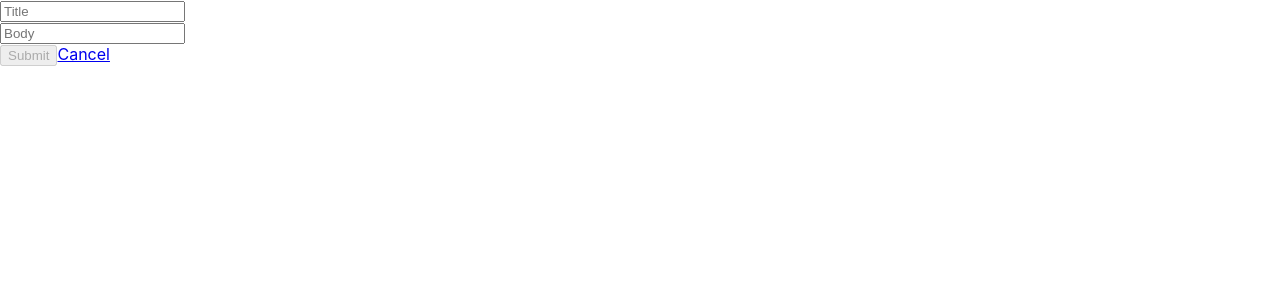
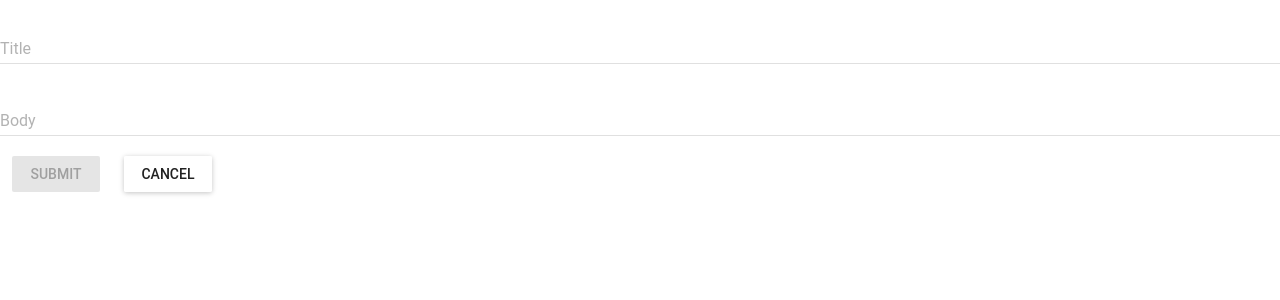
Before and after one commit to suzugumi/udemyreact-test, a React (Create React App) app: page /events/new in a window 1280 px wide. Shown: the top 300 px of the page. Built offline with nearby package versions, Linux system fonts and the light colour scheme.

Commit message:
udemy react 6-44 owari:

```diff
--- a/src/components/events_new.js
+++ b/src/components/events_new.js
@@ -4,6 +4,8 @@ import { Link } from 'react-router-dom';
 import { Field, reduxForm } from 'redux-form'
 import { span } from 'child_process';
 import { postEvent } from '../actions';
+import RaisedButton from 'material-ui/RaisedButton'
+import TextField from 'material-ui/TextField'
 
 
 class EventsNew extends Component {
@@ -15,10 +17,14 @@ class EventsNew extends Component {
     const { input, label, type, meta: { touched, error } } = field
 
     return (
-    <div>
-      <input {...input} placeholder={label} type={type} />
-      {touched && error && <span>{error}</span>}
-    </div>
+      <TextField
+      hintText={label}
+      floatingLabelText={label}
+      type={type}
+      errorText={touched && error}
+      {...input}
+      fullWidth={true}
+    />
     )
   }
 
@@ -29,14 +35,18 @@ class EventsNew extends Component {
 
   render(){
     const { handleSubmit, pristine, submitting,  invalid} = this.props
+    const style ={margin: 12}
     return (
       <form onSubmit={handleSubmit(this.onSubmit)}>
         <div><Field label="Title" name="title" type="text" component={this.renderField} /></div>
         <div><Field label="Body" name="body" type="text" component={this.renderField} /></div>
-        <div>
-          <input type="submit" value="Submit" disabled={pristine || submitting || invalid} />
-          <Link to="/">Cancel</Link>
-        </div>
+
+        {/* 以下のいずれかに該当する場合はSubmitボタンが非活性状態となります。 */}
+        {/* - 初期値と同じ場合 */}
+        {/* - 送信中の場合 */}
+        {/* - バリデーションエラーが有る場合 */}
+        <RaisedButton label="Submit" type="submit" style={style} disabled={pristine || submitting || invalid} />
+        <RaisedButton label="Cancel" style={style} containerElement={<Link to="/" />}/>
       </form>
    )
   }
--- a/src/components/events_show.js
+++ b/src/components/events_show.js
@@ -4,6 +4,8 @@ import { Link } from 'react-router-dom';
 import { Field, reduxForm } from 'redux-form'
 import { span } from 'child_process';
 import { getEvent, deleteEvent, putEvent } from '../actions'
+import RaisedButton from 'material-ui/RaisedButton'
+import TextField from 'material-ui/TextField'
 
 
 class EventsShow extends Component {
```
